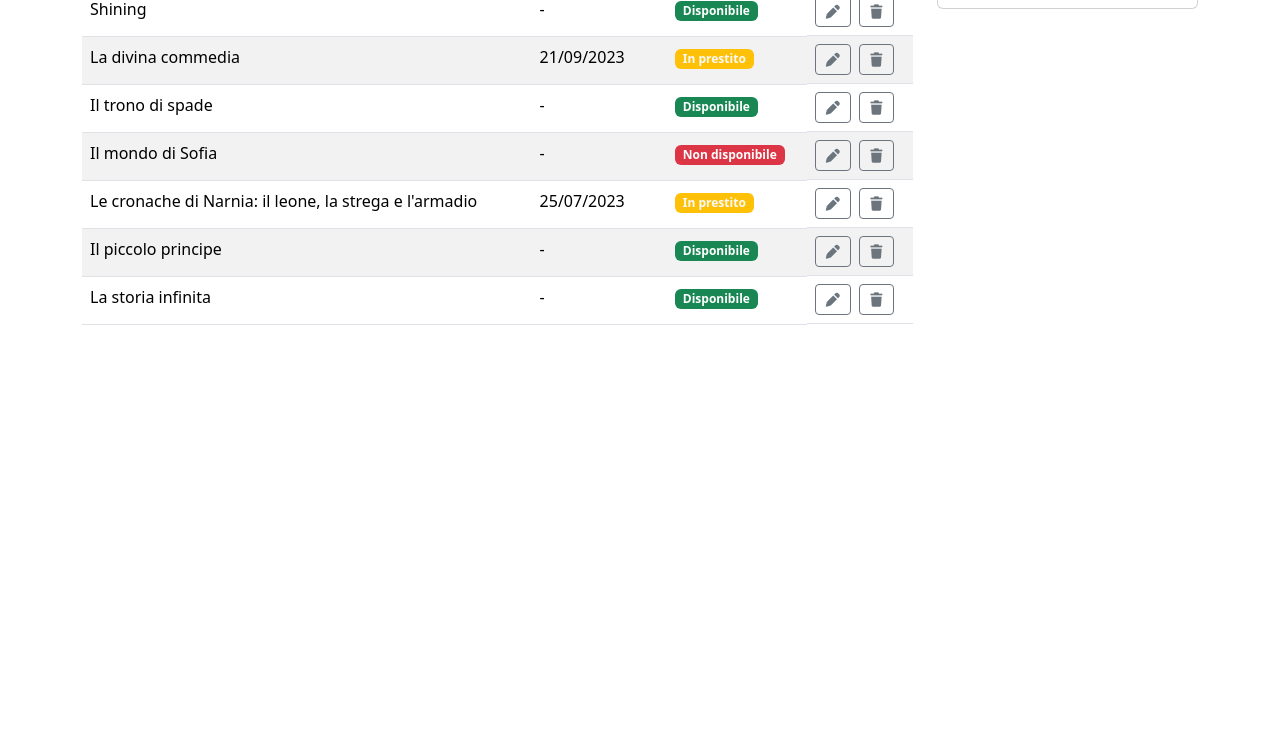
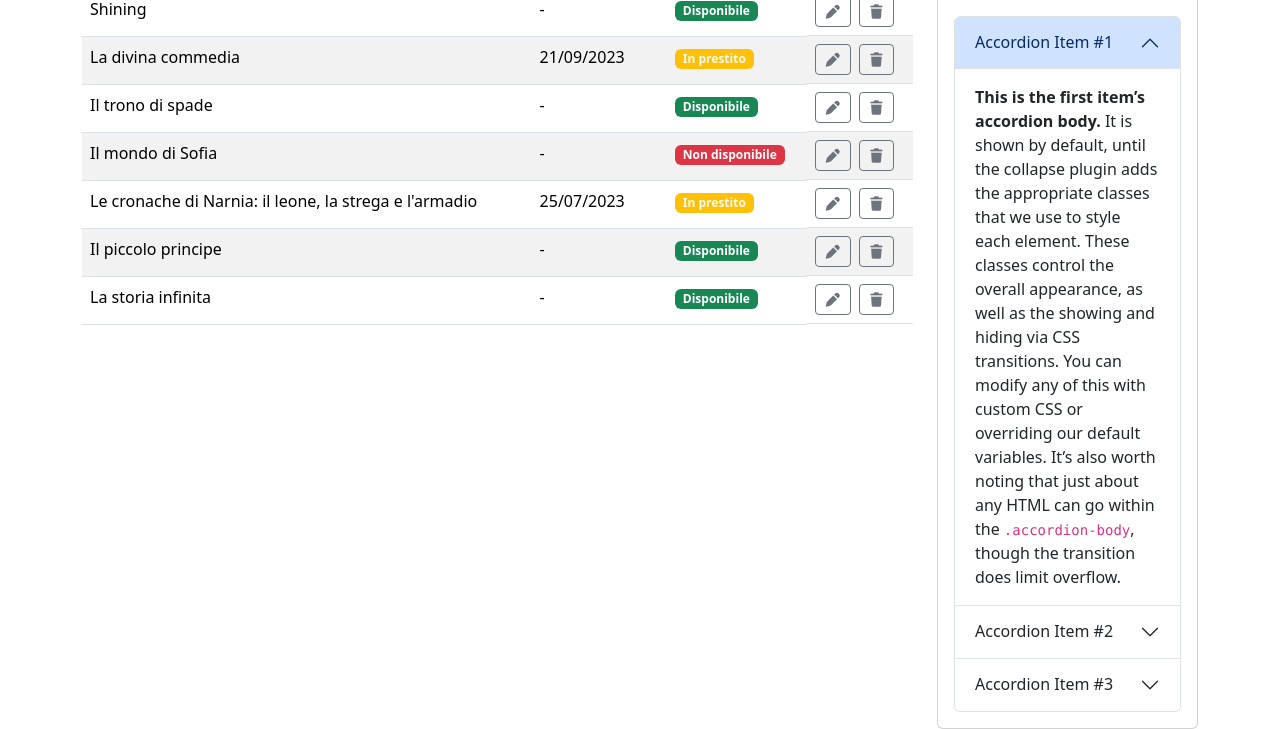
Before and after one commit to saverio-mandarano/html-css-bootstrap-dashboard, a plain HTML site: page index.html in a window 1280 px wide. Shown: the part 455-1184 px from the top of the page. Before the commit the page ends 800 px from the top, so only its background shows below. Drawn offline with nearby package versions, Linux system fonts and the light colour scheme.

Commit message:
accordion exemple aggiunto

```diff
--- a/index.html
+++ b/index.html
@@ -307,7 +307,7 @@
           <!-- side-content -->
           <div class="col-12 col-lg-3">
             <!-- side-content CARD -->
-            <div class="card mt-2">
+            <div class="card mt-3">
               <div class="card-header">
                 <h4>Todo</h4>
               </div>
@@ -315,7 +315,7 @@
                 <ul class="list-group">
                   <li class="list-group-item">
                     <input
-                      class="form-check-input me-1"
+                      class="form-check-input"
                       type="checkbox"
                       value=""
                       id="checkboxDefault"
@@ -326,7 +326,7 @@
                   </li>
                   <li class="list-group-item">
                     <input
-                      class="form-check-input me-1"
+                      class="form-check-input"
                       type="checkbox"
                       value=""
                       id="checkboxDefault"
@@ -337,7 +337,7 @@
                   </li>
                   <li class="list-group-item">
                     <input
-                      class="form-check-input me-1"
+                      class="form-check-input"
                       type="checkbox"
                       value=""
                       id="checkboxDefault"
@@ -350,11 +350,116 @@
               </div>
             </div>
             <!-- side-content CARD -->
-            <div class="card mt-2">
+            <div class="card mt-4">
               <div class="card-header">
                 <h4>F.A.Q.</h4>
               </div>
-              <div class="card-body"></div>
+              <div class="card-body">
+                <div class="accordion" id="accordionExample">
+                  <div class="accordion-item">
+                    <h2 class="accordion-header">
+                      <button
+                        class="accordion-button"
+                        type="button"
+                        data-bs-toggle="collapse"
+                        data-bs-target="#collapseOne"
+                        aria-expanded="true"
+                        aria-controls="collapseOne"
+                      >
+                        Accordion Item #1
+                      </button>
+                    </h2>
+                    <div
+                      id="collapseOne"
+                      class="accordion-collapse collapse show"
+                      data-bs-parent="#accordionExample"
+                    >
+                      <div class="accordion-body">
+                        <strong
+                          >This is the first item’s accordion body.</strong
+                        >
+                        It is shown by default, until the collapse plugin adds
+                        the appropriate classes that we use to style each
+                        element. These classes control the overall appearance,
+                        as well as the showing and hiding via CSS transitions.
+                        You can modify any of this with custom CSS or overriding
+                        our default variables. It’s also worth noting that just
+                        about any HTML can go within the
+                        <code>.accordion-body</code>, though the transition does
+                        limit overflow.
+                      </div>
+                    </div>
+                  </div>
+                  <div class="accordion-item">
+                    <h2 class="accordion-header">
+                      <button
+                        class="accordion-button collapsed"
+                        type="button"
+                        data-bs-toggle="collapse"
+                        data-bs-target="#collapseTwo"
+                        aria-expanded="false"
+                        aria-controls="collapseTwo"
+                      >
+                        Accordion Item #2
+                      </button>
+                    </h2>
+                    <div
+                      id="collapseTwo"
+                      class="accordion-collapse collapse"
+                      data-bs-parent="#accordionExample"
+                    >
+                      <div class="accordion-body">
+                        <strong
+                          >This is the second item’s accordion body.</strong
+                        >
+                        It is hidden by default, until the collapse plugin adds
+                        the appropriate classes that we use to style each
+                        element. These classes control the overall appearance,
+                        as well as the showing and hiding via CSS transitions.
+                        You can modify any of this with custom CSS or overriding
+                        our default variables. It’s also worth noting that just
+                        about any HTML can go within the
+                        <code>.accordion-body</code>, though the transition does
+                        limit overflow.
+                      </div>
+                    </div>
+                  </div>
+                  <div class="accordion-item">
+                    <h2 class="accordion-header">
+                      <button
+                        class="accordion-button collapsed"
+                        type="button"
+                        data-bs-toggle="collapse"
+                        data-bs-target="#collapseThree"
+                        aria-expanded="false"
+                        aria-controls="collapseThree"
+                      >
+                        Accordion Item #3
+                      </button>
+                    </h2>
+                    <div
+                      id="collapseThree"
+                      class="accordion-collapse collapse"
+                      data-bs-parent="#accordionExample"
+                    >
+                      <div class="accordion-body">
+                        <strong
+                          >This is the third item’s accordion body.</strong
+                        >
+                        It is hidden by default, until the collapse plugin adds
+                        the appropriate classes that we use to style each
+                        element. These classes control the overall appearance,
+                        as well as the showing and hiding via CSS transitions.
+                        You can modify any of this with custom CSS or overriding
+                        our default variables. It’s also worth noting that just
+                        about any HTML can go within the
+                        <code>.accordion-body</code>, though the transition does
+                        limit overflow.
+                      </div>
+                    </div>
+                  </div>
+                </div>
+              </div>
             </div>
           </div>
         </div>
```
